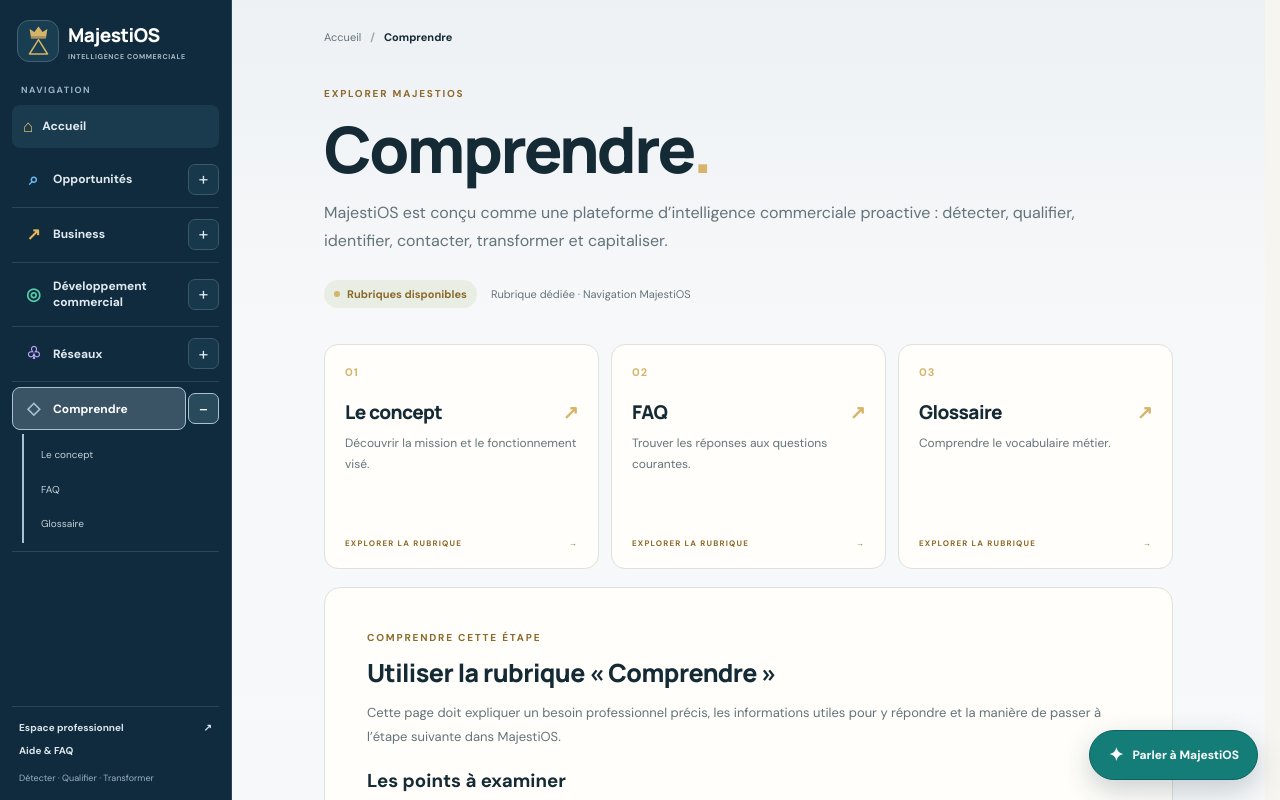
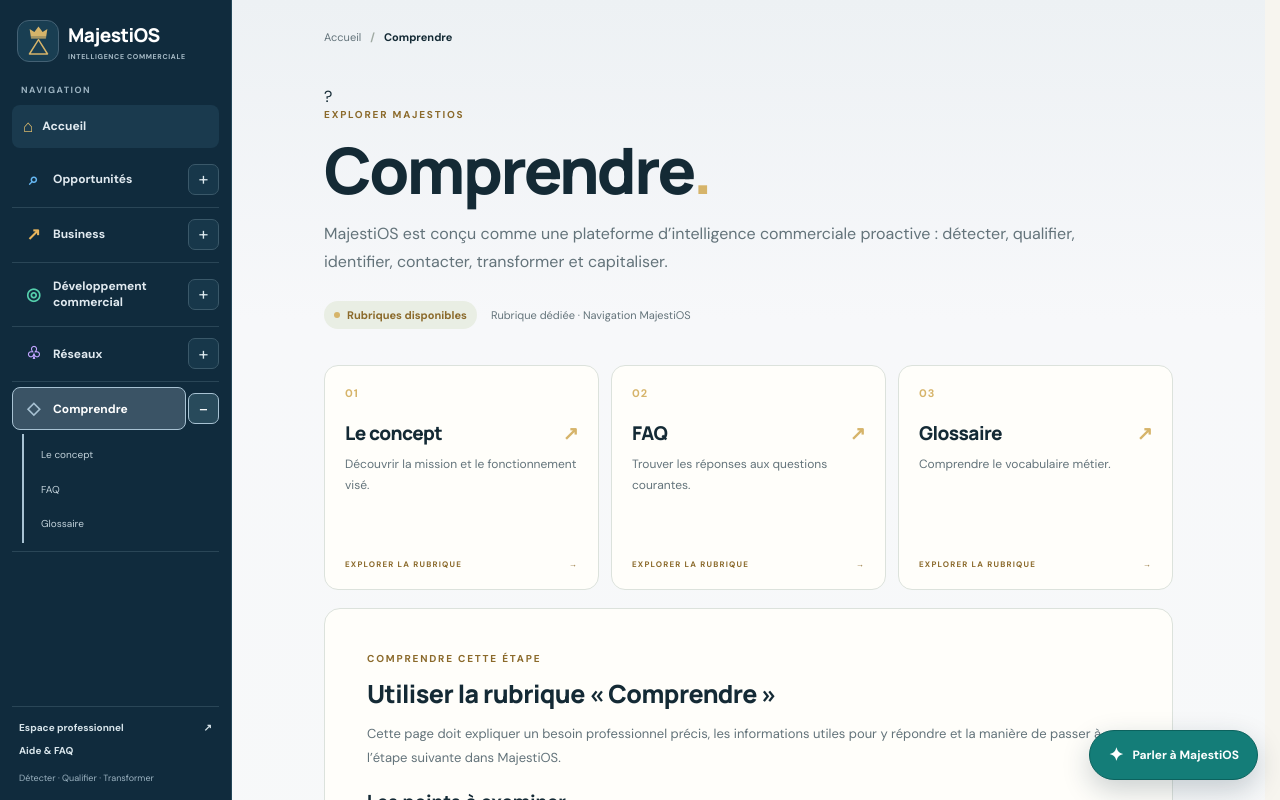
Before and after one commit to Chexpeer/Majestios, a Next.js app: page /comprendre in a window 1280 px wide. Shown: the top 800 px of the page. Built offline with nearby package versions, Linux system fonts and the light colour scheme.

Commit message:
feat(navigation): add dossier-specific watermark symbols

```diff
--- a/src/components/site-hub.tsx
+++ b/src/components/site-hub.tsx
@@ -142,6 +142,48 @@ function getDetailGuide(pathname: string, label: string): DetailGuide {
   };
 }
 
+function getWatermarkSymbol(pathname: string, label: string): string {
+  const symbols: Array<[RegExp, string]> = [
+    [/\/marches-publics\/appels-offres\/travaux|\/travaux$/, "⌂"],
+    [/\/marches-publics\/appels-offres\/services|\/services$/, "⚙"],
+    [/\/marches-publics\/appels-offres\/fournitures|\/fournitures$/, "▤"],
+    [/\/marches-publics|appels-offres-publics/, "§"],
+    [/\/marches-prives\/secteur/, "◇"],
+    [/\/marches-prives\/deposer/, "＋"],
+    [/\/marches-prives|\/opportunites\/privees/, "↗"],
+    [/\/emploi\/offres|offres-emploi/, "◎"],
+    [/\/emploi\/missions|\/missions/, "⇄"],
+    [/\/emploi\/deposer-un-cv|\/cv/, "▣"],
+    [/\/emploi|recrutement/, "◉"],
+    [/\/radar-entreprises/, "⌕"],
+    [/\/signaux-entreprises|\/veille-bodacc|bodacc/, "↗"],
+    [/\/achat-cession\/acheter|\/acheter/, "↘"],
+    [/\/achat-cession\/vendre|\/vendre/, "↗"],
+    [/\/achat-cession|evaluer-une-entreprise/, "♜"],
+    [/\/reseaux\/annuaire|annuaire/, "⌘"],
+    [/\/reseaux\/rejoindre|\/rejoindre/, "＋"],
+    [/\/reseaux|partenaires/, "♧"],
+    [/\/salons\/calendrier|calendrier/, "▦"],
+    [/\/salons\/preparer|preparer/, "✓"],
+    [/\/salons|evenements|rencontres-affaires/, "✦"],
+    [/\/etudes-de-marche\/methodologie|methodologie/, "≋"],
+    [/\/etudes-de-marche\/sources|sources/, "⌕"],
+    [/\/etudes-de-marche/, "◉"],
+    [/\/prospection\/ciblage|ciblage/, "◎"],
+    [/\/prospection\/argumentaires|argumentaires/, "✎"],
+    [/\/prospection\/suivi|suivi/, "↻"],
+    [/\/prospection|developpement-commercial/, "➤"],
+    [/e-reputation|reputation/, "✧"],
+    [/glossaire/, "Aa"],
+    [/faq|comprendre|concept/, "?"],
+    [/diagnostic/, "⌁"],
+  ];
+  const match = symbols.find(([pattern]) => pattern.test(pathname));
+  if (match) return match[1];
+  const normalized = label.trim();
+  return normalized ? normalized.slice(0, 1).toLocaleUpperCase("fr") : "M";
+}
+
 export default function SiteHub({ pathname, intro, eyebrow = "EXPLORER MAJESTIOS", checklist = [] }: { pathname: string; intro?: string; eyebrow?: string; checklist?: string[] }) {
   const found = findSiteNode(pathname);
   const node = found?.node;
@@ -149,6 +191,7 @@ export default function SiteHub({ pathname, intro, eyebrow = "EXPLORER MAJESTIOS
   const siblings = found?.ancestors.at(-1)?.children?.filter((item) => item.href !== pathname) ?? [];
   const related = siblings.slice(0, 4);
   const guide = getDetailGuide(pathname, node?.label ?? "cette rubrique");
+  const watermarkSymbol = getWatermarkSymbol(pathname, node?.label ?? "MajestiOS");
   const parent = found?.ancestors.at(-1);
   const hasPreparingDescendant = (items: typeof children): boolean => items.some((item) => item.status === "preparing" || hasPreparingDescendant(item.children ?? []));
   const preparing = node?.status === "preparing";
@@ -158,6 +201,7 @@ export default function SiteHub({ pathname, intro, eyebrow = "EXPLORER MAJESTIOS
     <div className="page-container">
       <nav className="breadcrumbs" aria-label="Fil d’Ariane"><Link href="/">Accueil</Link>{found?.ancestors.map((ancestor) => <span key={ancestor.href}><b>/</b><Link href={ancestor.href}>{ancestor.label}</Link></span>)}<span><b>/</b><strong>{node?.label ?? "Rubrique"}</strong></span></nav>
       <section className="page-hero">
+        <span className="page-watermark" aria-hidden="true">{watermarkSymbol}</span>
         <span className="eyebrow">{eyebrow}</span>
         <h1>{node?.label ?? "Explorer MajestiOS"}<span>.</span></h1>
         <p>{intro ?? node?.description ?? "Explorez les rubriques et les parcours de MajestiOS."}</p>
```
